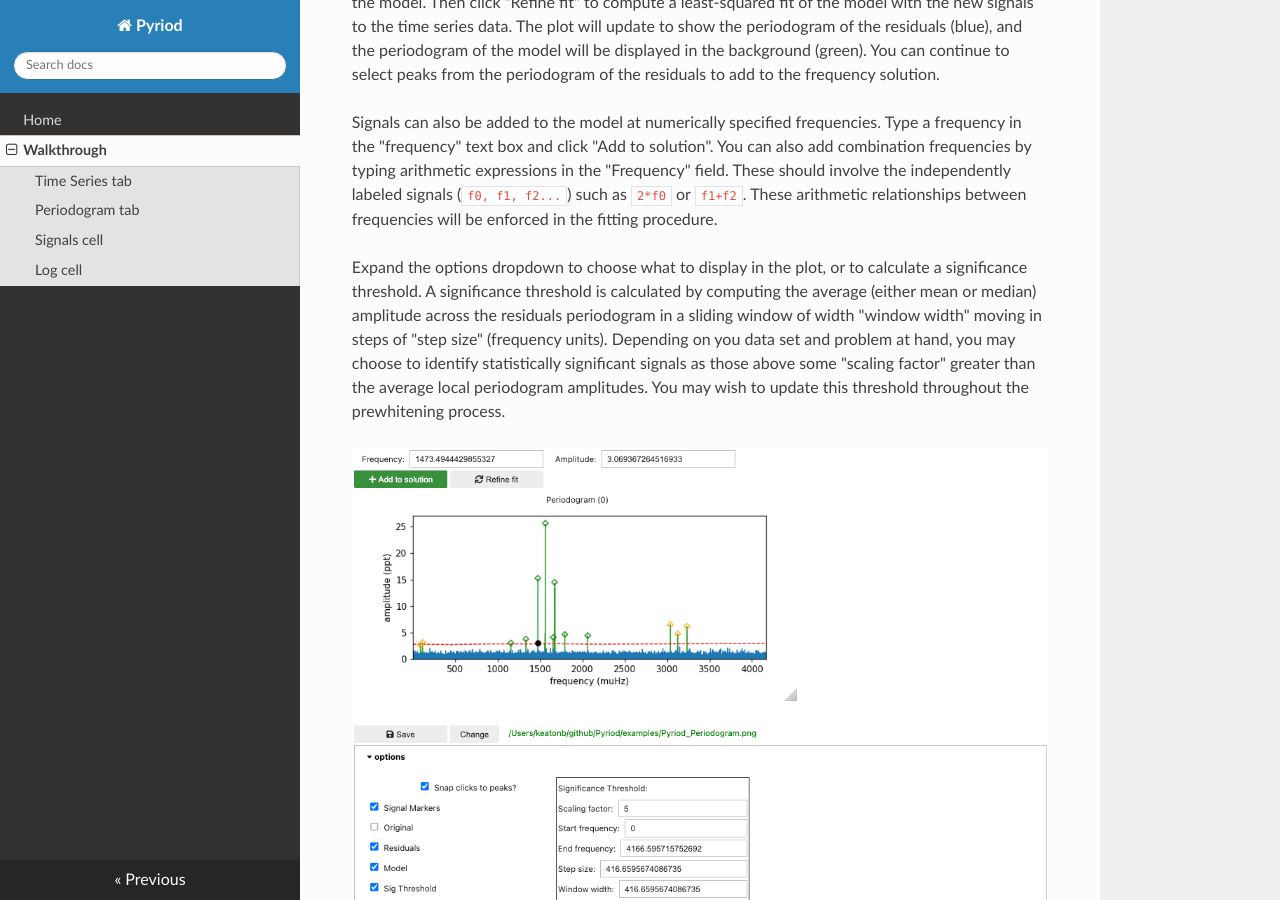
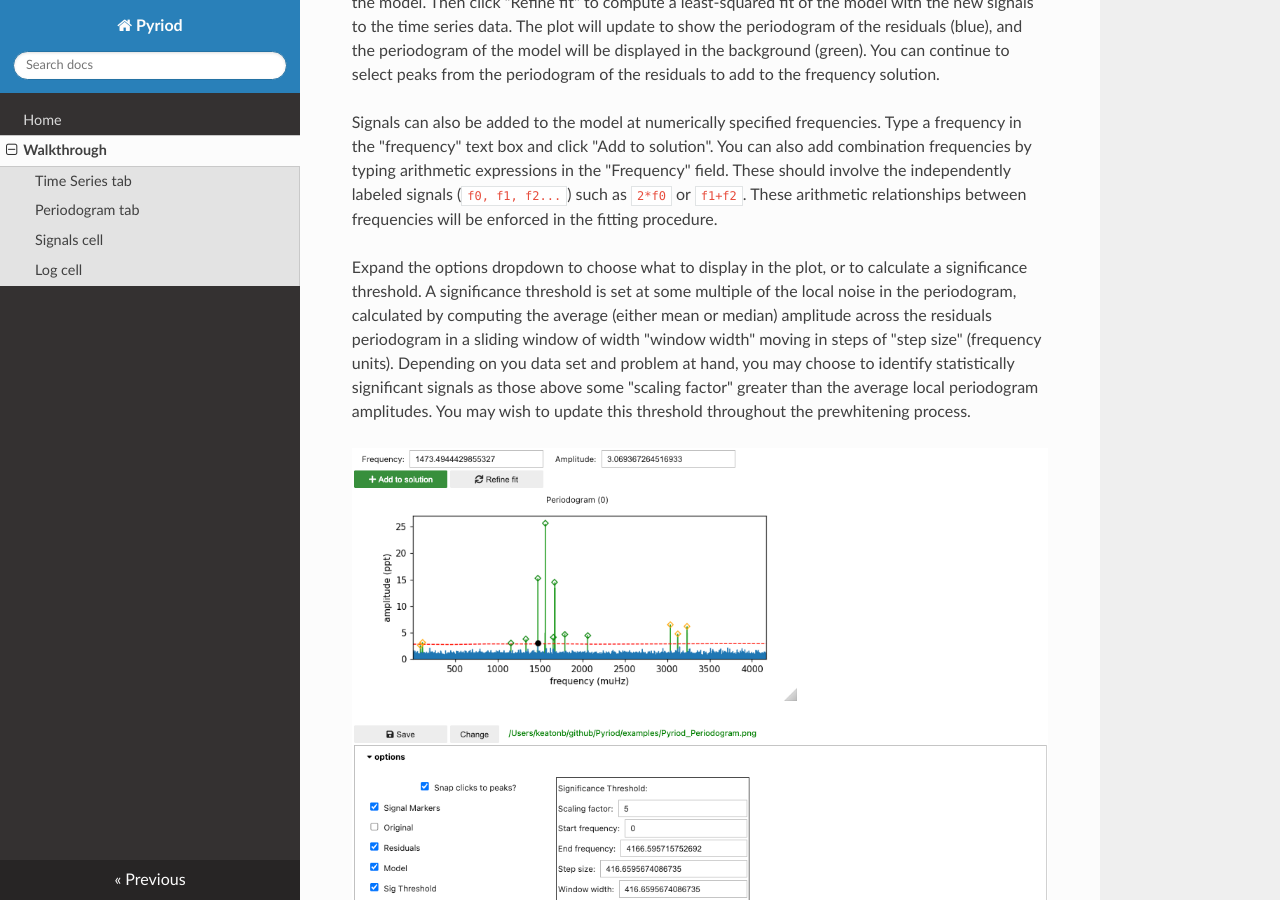
Before and after one commit to keatonb/Pyriod, an MkDocs documentation site: the page built from docs/walkthrough.md, in a window 1280 px wide and 900 px high, scrolled down 2141 px. Built offline with MkDocs 1.6.1, drawn with Linux system fonts in a browser that asks for light colours; nearby versions of some CDN libraries.

Commit message:
minor docs edit

```diff
--- a/docs/walkthrough.md
+++ b/docs/walkthrough.md
@@ -48,7 +48,7 @@ Initially this displays the periodogram of the original data.  You can click on
 
 Signals can also be added to the model at numerically specified frequencies. Type a frequency in the "frequency" text box and click "Add to solution". You can also add combination frequencies by typing arithmetic expressions in the "Frequency" field. These should involve the independently labeled signals (`f0, f1, f2...`) such as `2*f0` or `f1+f2`. These arithmetic relationships between frequencies will be enforced in the fitting procedure.
 
-Expand the options dropdown to choose what to display in the plot, or to calculate a significance threshold. A significance threshold is calculated by computing the average (either mean or median) amplitude across the residuals periodogram in a sliding window of width "window width" moving in steps of "step size" (frequency units). Depending on you data set and problem at hand, you may choose to identify statistically significant signals as those above some "scaling factor" greater than the average local periodogram amplitudes. You may wish to update this threshold throughout the prewhitening process.
+Expand the options dropdown to choose what to display in the plot, or to calculate a significance threshold. A significance threshold is set at some multiple of the local noise in the periodogram, calculated by computing the average (either mean or median) amplitude across the residuals periodogram in a sliding window of width "window width" moving in steps of "step size" (frequency units). Depending on you data set and problem at hand, you may choose to identify statistically significant signals as those above some "scaling factor" greater than the average local periodogram amplitudes. You may wish to update this threshold throughout the prewhitening process.
 
 ![Screenshot](img/Periodogram.png)
 
```
